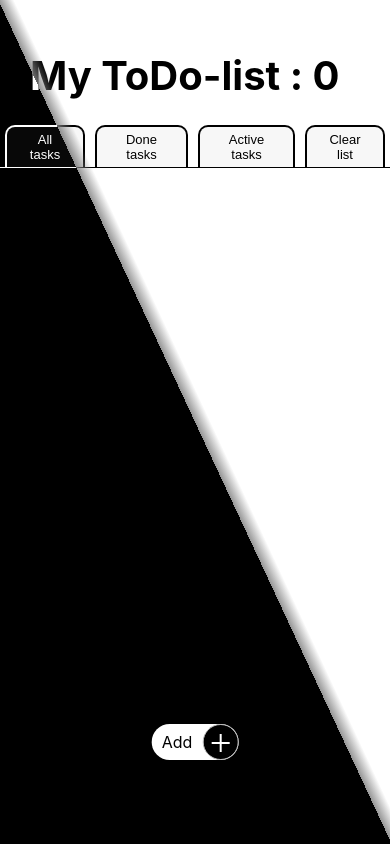
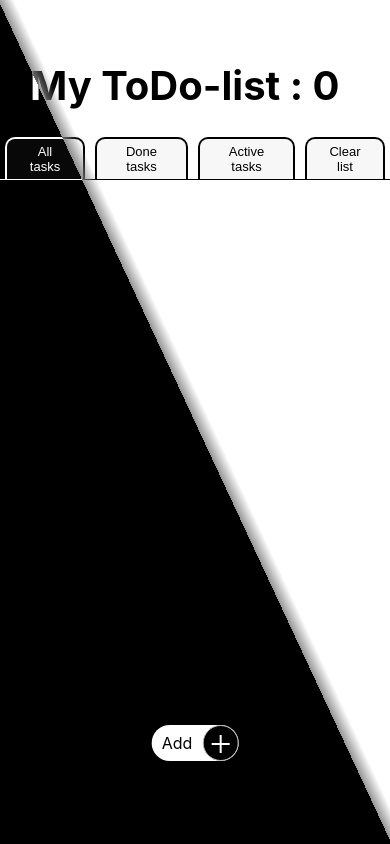
Before and after one commit to ihlaya/pet_todo-list, a React (Create React App) app: page / in a window 390 px wide. Built offline with nearby package versions, Linux system fonts and the light colour scheme.

Commit message:
adaptive (scroll jump) margin

```diff
--- a/src/App.css
+++ b/src/App.css
@@ -327,10 +327,11 @@
         background: linear-gradient(65deg, black 50%, rgba(255, 255, 255, 0) 50%);
     }
     .title {
-        margin-top: 25px;
+        margin-top: 35px;
     }
     .showTasks {
-        margin-top: 125px;
+        margin-top: 135px;
+        height: 70px;
     }
     .showTasks button {
         font-size: 13px;
```
